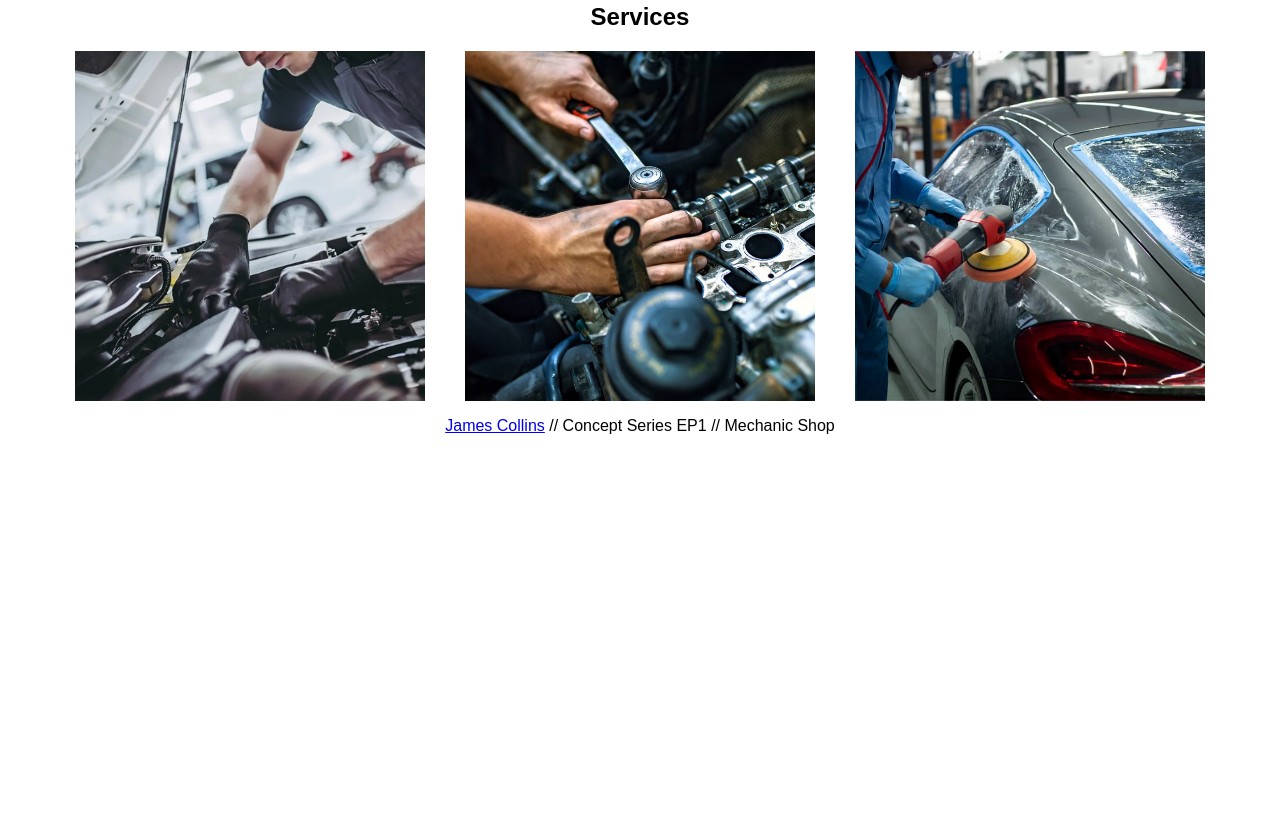
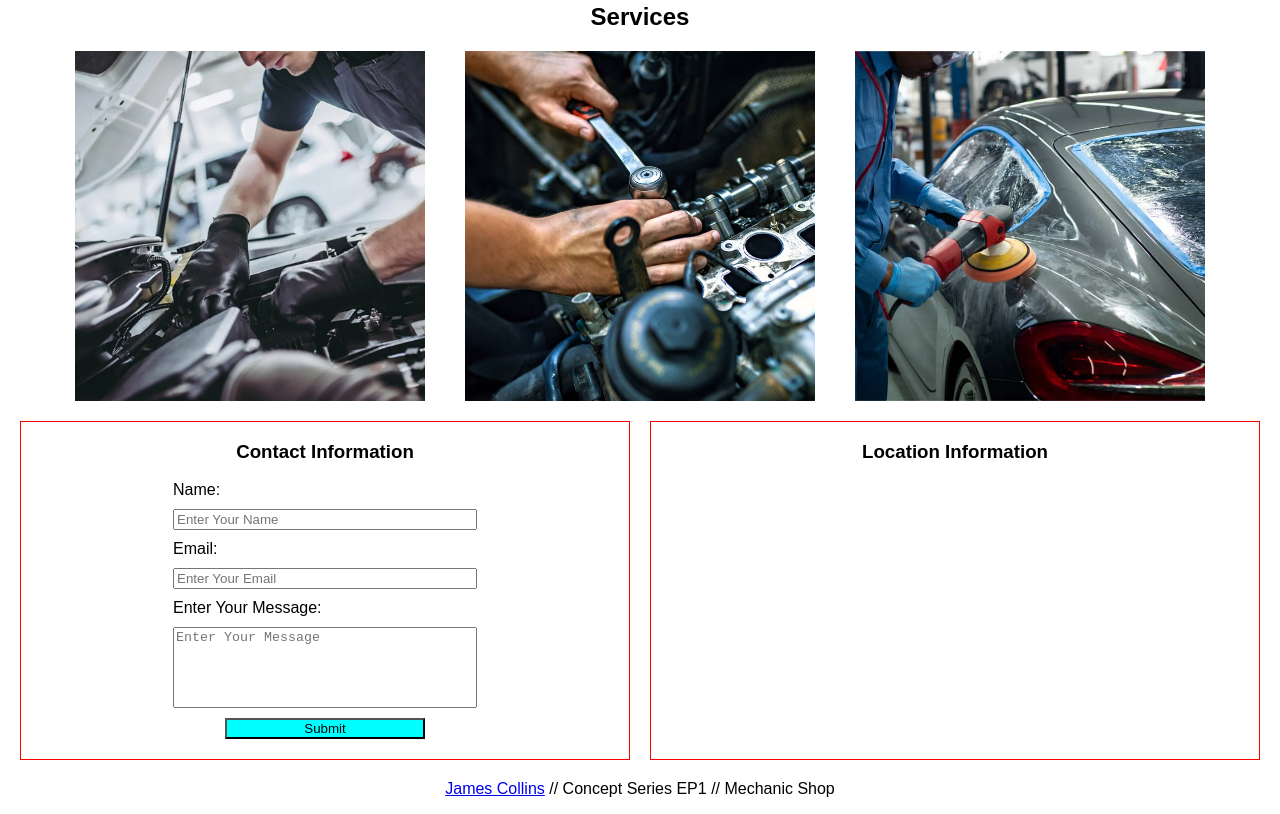
Before and after one commit to jamesandthejpg/ConceptSeries_EP1_MechanicShop, a plain HTML site: page index.html in a window 1280 px wide. Shown: the part 817-1631 px from the top of the page. Before the commit the page ends 1268 px from the top, so only its background shows below. Drawn offline with Linux system fonts and the light colour scheme.

Commit message:
ContentUpdate 3.0
+ Contact section setup (need to do JS to make it work - still learning JS)
+ Location section (need to setup and add JS location feature)

Notes:
Keeping this branch open to update to these features.

```diff
--- a/index.html
+++ b/index.html
@@ -66,6 +66,30 @@
 
 
             <!-- Contact & Location section -->
+            <div class="infoContainer">
+                <div class="contactContainer">
+                    <h3>Contact Information</h3>
+                    <div class="formContainer">
+                        <form action="">
+                            <label for="text">Name: </label>
+                            <input type="text" name="name" placeholder="Enter Your Name">
+
+                            <label for="email">Email: </label>
+                            <input type="email" name="email" placeholder="Enter Your Email">
+
+                            <label for="message">Enter Your Message: </label>
+                            <textarea name="message" cols="30" rows="5" placeholder="Enter Your Message"></textarea>
+
+                            <input type="submit" value="Submit" class="submitBTN">
+                        </form>
+                    </div>
+                </div>
+
+                <div class="locationContainer">
+                    <h3>Location Information</h3>
+                    <div class="locationBox"></div>
+                </div>
+            </div>
 
         </main>
 
--- a/style.css
+++ b/style.css
@@ -103,7 +103,43 @@ body {
 
 
 /* Contact & Location section */
+.infoContainer {
+    display: flex;
+    justify-content: center;
+    gap: 20px;
+    margin: 20px 20px;
+}
 
+.contactContainer, .locationContainer {
+    border: 1px solid red;
+    width: 50%;
+}
+
+.contactContainer h3, .locationContainer h3 {
+    text-align: center;
+}
+
+form {
+    display: flex;
+    flex-direction: column;
+    justify-content: center;
+    gap: 10px;
+    margin: auto 25%;
+    width: 50%;
+}
+
+.formContainer, .locationBox {}
+
+textarea {
+    resize: none;
+}
+
+.submitBTN {
+    background-color: aqua;
+    margin-bottom: 20px;
+    width: 200px;
+    align-self: center;
+}
 
 /* Footer section */
 .footerInfo p {
```
